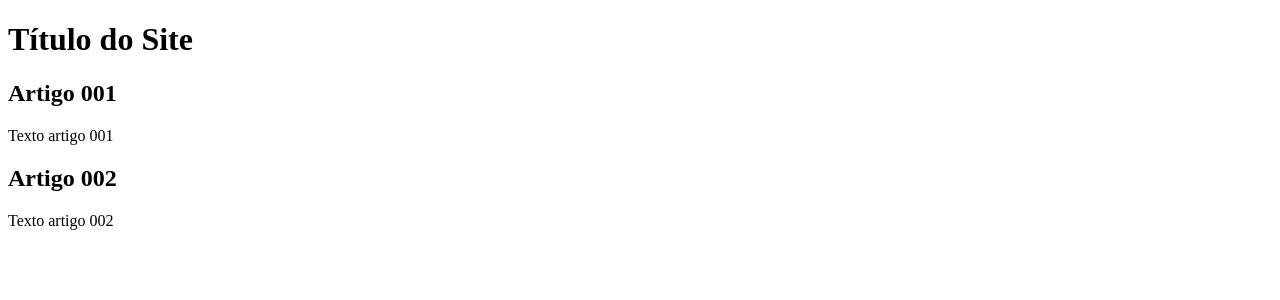
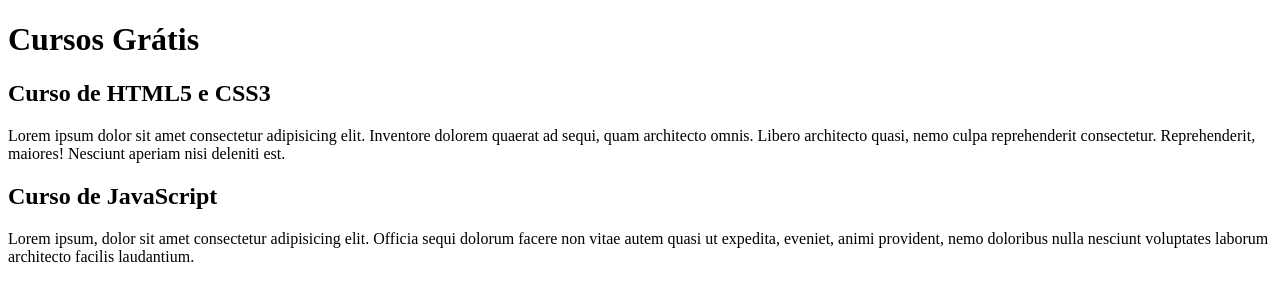
Before and after one commit to patriciabairos/projeto-site, a plain HTML site: page index.html in a window 1280 px wide. Drawn offline with Linux system fonts and the light colour scheme.

Commit message:
comecei a criar o conteudo

```diff
--- a/index.html
+++ b/index.html
@@ -7,15 +7,15 @@
     <title>Título do site</title>
     <main>
         <header>
-            <h1>Título do Site</h1>
+            <h1>Cursos Grátis</h1>
         </header>
         <article>
-            <h2>Artigo 001</h2>
-            <p>Texto artigo 001</p>
+            <h2>Curso de HTML5 e CSS3</h2>
+            <p>Lorem ipsum dolor sit amet consectetur adipisicing elit. Inventore dolorem quaerat ad sequi, quam architecto omnis. Libero architecto quasi, nemo culpa reprehenderit consectetur. Reprehenderit, maiores! Nesciunt aperiam nisi deleniti est.</p>
         </article>
         <article>
-            <h2>Artigo 002</h2>
-            <p>Texto artigo 002</p>
+            <h2>Curso de JavaScript</h2>
+            <p>Lorem ipsum, dolor sit amet consectetur adipisicing elit. Officia sequi dolorum facere non vitae autem quasi ut expedita, eveniet, animi provident, nemo doloribus nulla nesciunt voluptates laborum architecto facilis laudantium.</p>
         </article>
     </main>
 </head>
```
